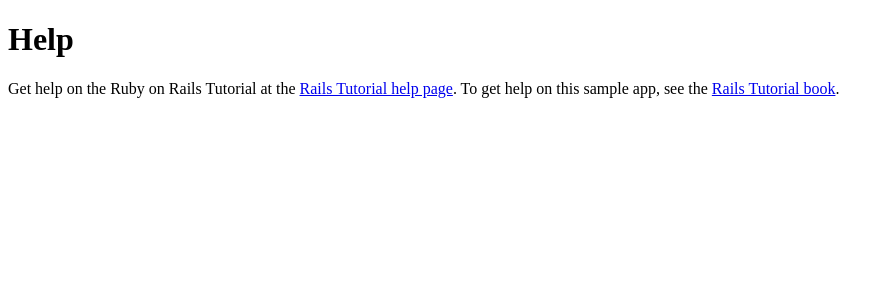
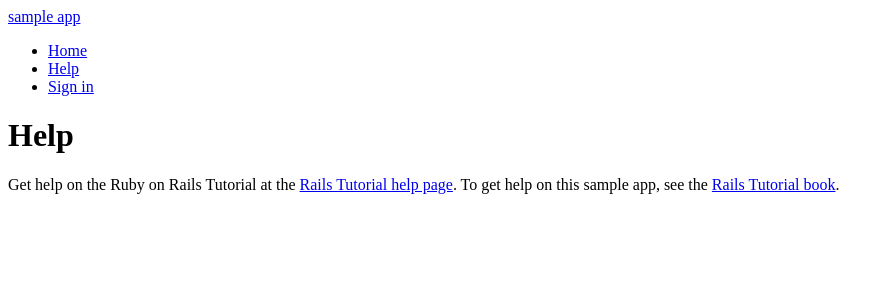
Before and after one commit to kiyamatic/sample_app, a Rails app: page /static_pages/help in a window 1280 px wide. Shown: the top 300 px of the page, without its empty margins (0-894 px from the left). Run offline with Rails 7, Linux system fonts and the light colour scheme; style sheets or scripts are compiled from the project's sources; some libraries are stand-ins or nearby versions.

Commit message:
boost_befor

```diff
--- a/app/controllers/static_pages_controller.rb
+++ b/app/controllers/static_pages_controller.rb
@@ -7,7 +7,4 @@
 
   def about
   end
-
-  def contact
-  end
 end
--- a/app/helpers/static_pages_helper.rb
+++ b/app/helpers/static_pages_helper.rb
@@ -1,2 +1,4 @@
 module StaticPagesHelper
+
+
 end
--- a/app/views/layouts/application.html.erb
+++ b/app/views/layouts/application.html.erb
@@ -2,13 +2,31 @@
 <html>
   <head>
     <title><%= full_title(yield(:title)) %></title>
-  <%= stylesheet_link_tag    'application', media: 'all', 'data-turbolinks-track' => true %>
-  <%= javascript_include_tag 'application', 'data-turbolinks-track' => true %>
+    <%= stylesheet_link_tag "application", media: "all",
+                                           "data-turbolinks-track" => true %>
+    <%= javascript_include_tag "application", "data-turbolinks-track" => true %>
     <%= csrf_meta_tags %>
+    <!--[if lt IE 9]>
+    <script src="http://html5shim.googlecode.com/svn/trunk/html5.js"></script>
+    <![endif]-->
   </head>
   <body>
-
+    <header class="navbar navbar-fixed-top navbar-inverse">
+      <div class="navbar-inner">
+        <div class="container">
+          <%= link_to "sample app", '#', id: "logo" %>
+          <nav>
+            <ul class="nav pull-right">
+              <li><%= link_to "Home",    '#' %></li>
+              <li><%= link_to "Help",    '#' %></li>
+              <li><%= link_to "Sign in", '#' %></li>
+            </ul>
+          </nav>
+        </div>
+      </div>
+    </header>
+    <div class="container">
       <%= yield %>
-
+    </div>
   </body>
 </html>
--- a/config/routes.rb
+++ b/config/routes.rb
@@ -2,7 +2,6 @@
   get 'static_pages/home'
   get 'static_pages/help'
   get 'static_pages/about'
-  get 'static_pages/contact'
 
   # The priority is based upon order of creation: first created -> highest priority.
   # See how all your routes lay out with "rake routes".
```
Also changed, not shown: app/helpers/application_helper.rb (+5 -9 lines), app/views/static_pages/home.html.erb (+11 -4 lines), 1 other file. Lines whose indentation alone changed are shown as unchanged.
